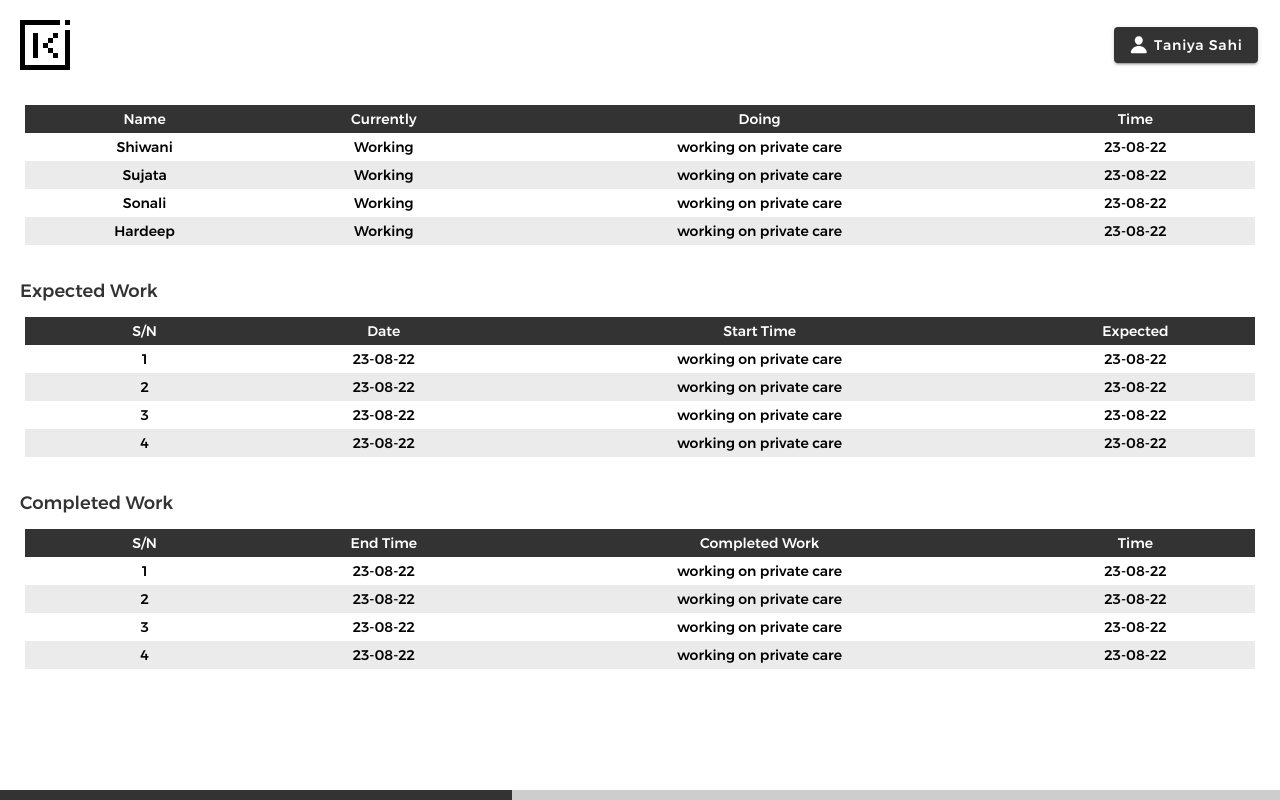
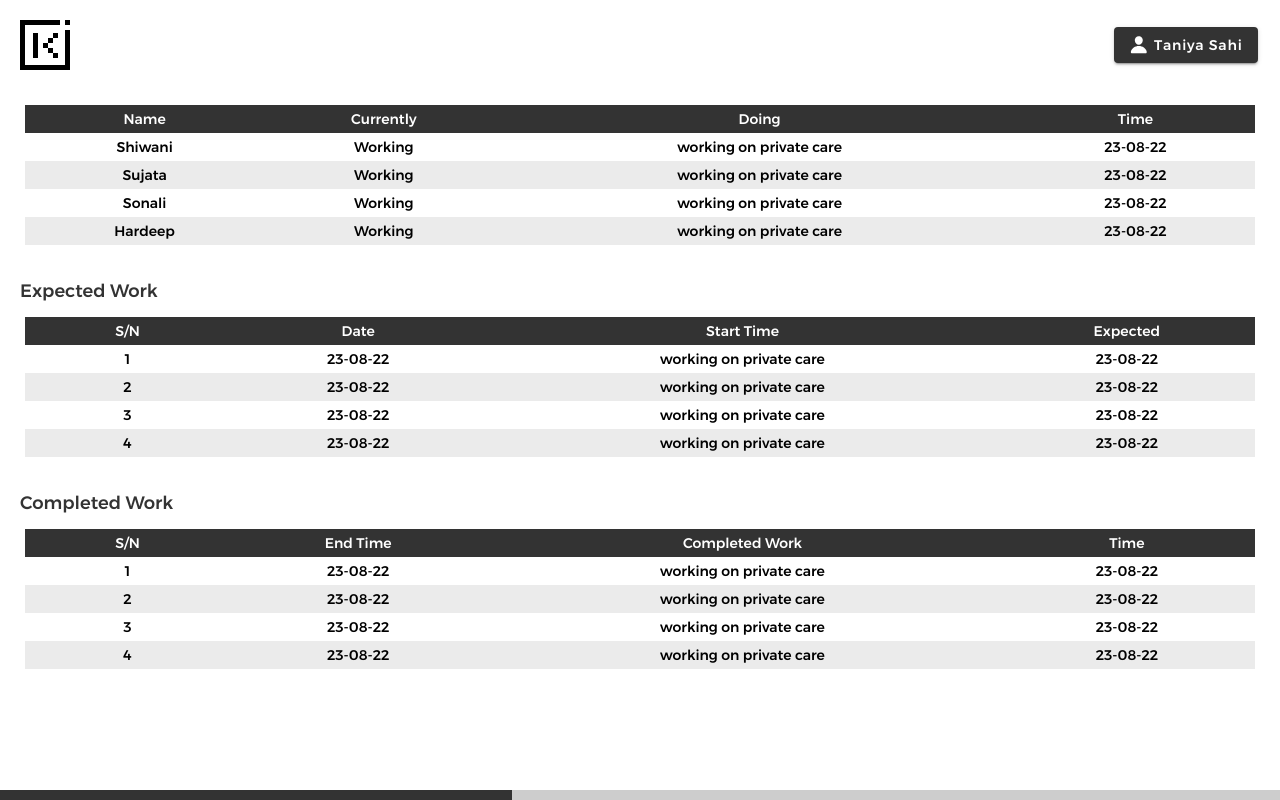
Before and after one commit to taniyashahi12/Mobile-App, a React (Create React App) app: page /Home in a window 1280 px wide. Built offline with nearby package versions, Linux system fonts and the light colour scheme.

Commit message:
table size

```diff
--- a/src/pages/Home.tsx
+++ b/src/pages/Home.tsx
@@ -109,7 +109,7 @@ document.addEventListener('ionBackButton', (ev) => {
 				<p className="add_report_text m-top">Expected Work</p>
 				<IonGrid className="m-10">
 			      <IonRow className="main-heading table_styling">
-			        <IonCol>
+			        <IonCol size="2">
 			          S/N
 			        </IonCol>
 			        <IonCol>
@@ -124,7 +124,7 @@ document.addEventListener('ionBackButton', (ev) => {
 			      </IonRow>
 
 			      <IonRow className="table_styling">
-			        <IonCol>
+			        <IonCol size="2">
 			          1
 			        </IonCol>
 			        <IonCol>
@@ -139,7 +139,7 @@ document.addEventListener('ionBackButton', (ev) => {
 			      </IonRow>
 
 			      <IonRow className="even table_styling">
-			       <IonCol>
+			       <IonCol size="2">
 			          2
 			        </IonCol>
 			        <IonCol>
@@ -154,7 +154,7 @@ document.addEventListener('ionBackButton', (ev) => {
 			      </IonRow>
 
 			      <IonRow className="table_styling">
-			        <IonCol>
+			        <IonCol size="2">
 			          3
 			        </IonCol>
 			        <IonCol>
@@ -169,7 +169,7 @@ document.addEventListener('ionBackButton', (ev) => {
 			      </IonRow>
 
 			      <IonRow className="even table_styling">
-			        <IonCol>
+			        <IonCol size="2">
 			          4
 			        </IonCol>
 			        <IonCol>
@@ -189,7 +189,7 @@ document.addEventListener('ionBackButton', (ev) => {
 				<p className="add_report_text m-top">Completed Work</p>
 				<IonGrid className="m-10">
 			      <IonRow className="main-heading table_styling">
-			        <IonCol>
+			        <IonCol size="2">
 			          S/N
 			        </IonCol>
 			        <IonCol>
@@ -204,7 +204,7 @@ document.addEventListener('ionBackButton', (ev) => {
 			      </IonRow>
 
 			      <IonRow className="table_styling">
-			        <IonCol>
+			        <IonCol size="2">
 			          1
 			        </IonCol>
 			        <IonCol>
@@ -219,7 +219,7 @@ document.addEventListener('ionBackButton', (ev) => {
 			      </IonRow>
 
 			      <IonRow className="even table_styling">
-			        <IonCol>
+			        <IonCol size="2">
 			          2
 			        </IonCol>
 			        <IonCol>
@@ -234,7 +234,7 @@ document.addEventListener('ionBackButton', (ev) => {
 			      </IonRow>
 
 			      <IonRow className="table_styling">
-			        <IonCol>
+			        <IonCol size="2">
 			          3
 			        </IonCol>
 			        <IonCol>
@@ -249,7 +249,7 @@ document.addEventListener('ionBackButton', (ev) => {
 			      </IonRow>
 
 			      <IonRow className="even table_styling">
-			       <IonCol>
+			       <IonCol size="2">
 			          4
 			        </IonCol>
 			        <IonCol>
```
